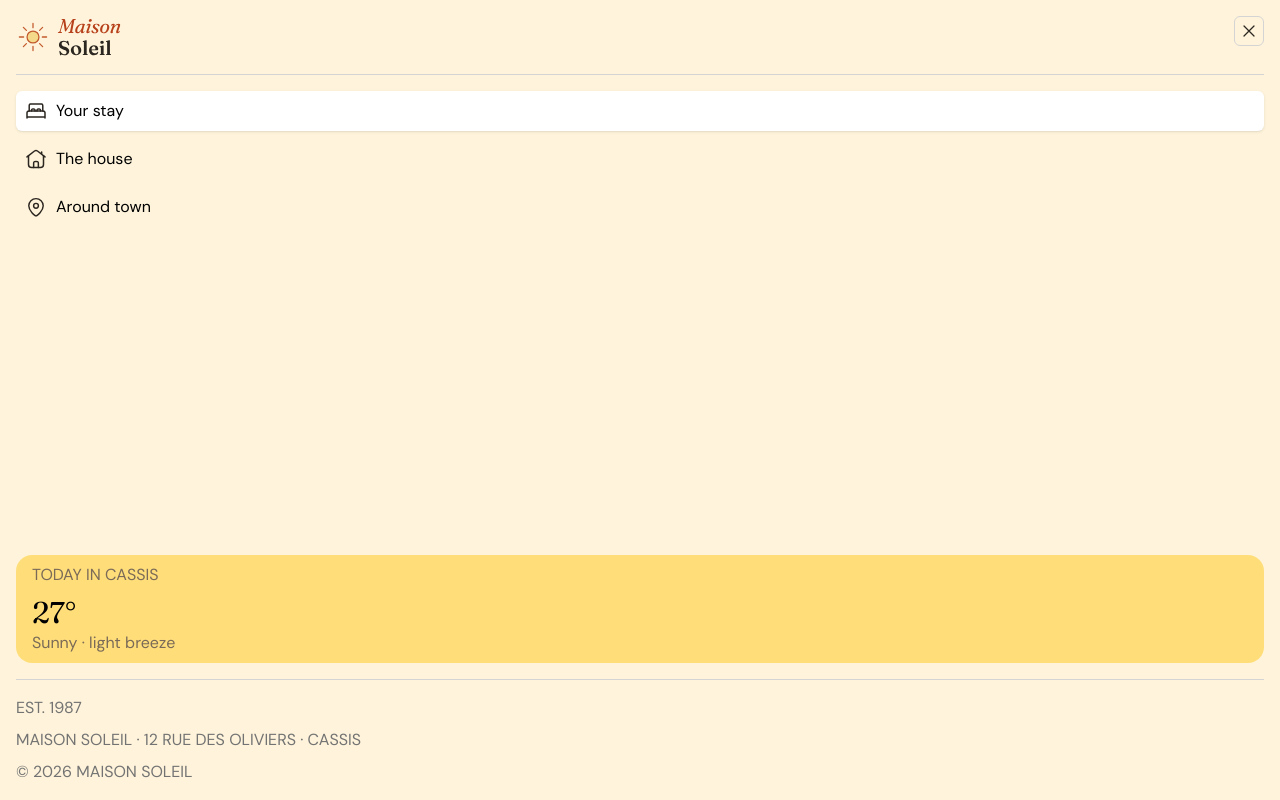
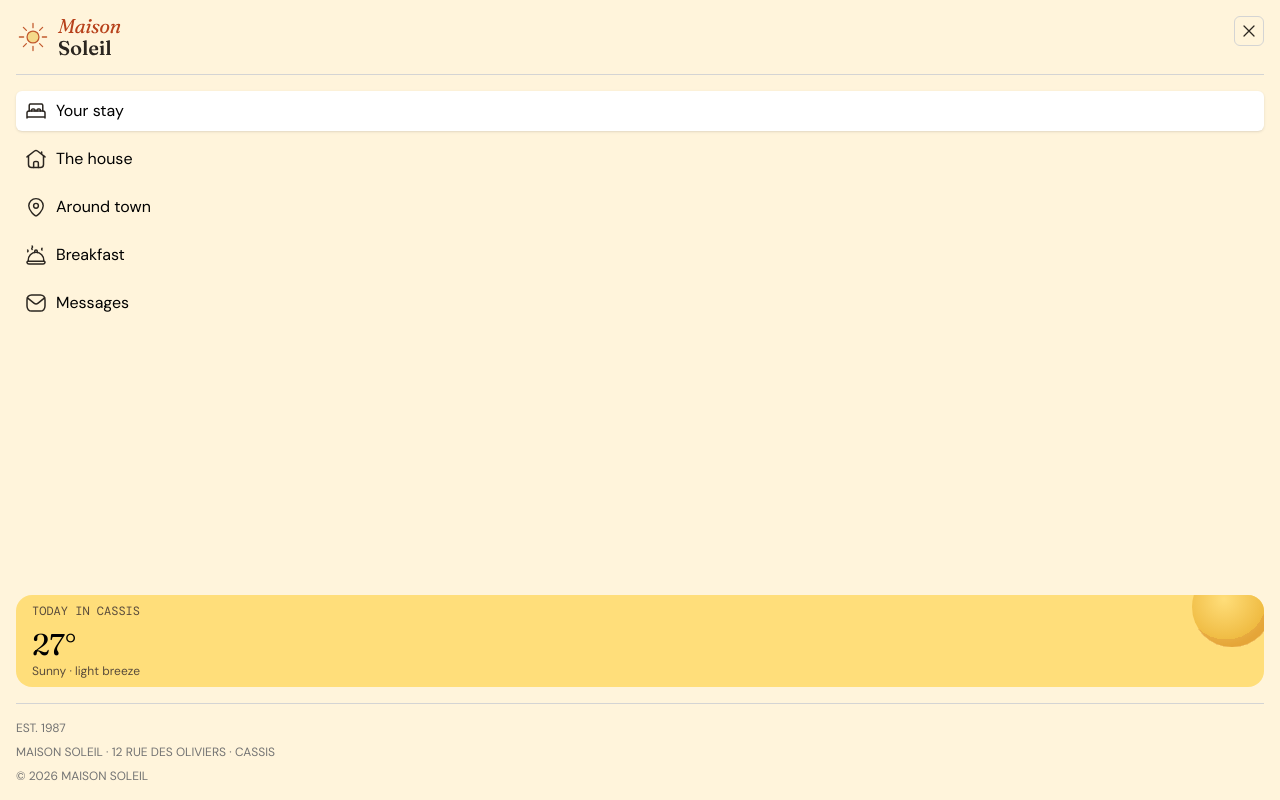
Before and after one commit to WilsonQuayson/Frontend-Showcase, a React (Vite) app in the folder Hotel-Booking-Confirmation-Page/: page / in a window 1280 px wide. Both pictures are taken after a click on the button 1249 px from the left and 31 px from the top of the page. Built offline with nearby package versions, Linux system fonts and the light colour scheme.

Commit message:
(HBCP): Add decorative image inside weather section

```diff
--- a/Hotel-Booking-Confirmation-Page/src/components/Nav.tsx
+++ b/Hotel-Booking-Confirmation-Page/src/components/Nav.tsx
@@ -4,17 +4,22 @@ import close from '../assets/icon-close.svg'
 import bed from '../assets/icon-bed.svg'
 import house from '../assets/icon-house.svg'
 import pin from '../assets/icon-pin.svg'
+import weather from '../assets/icon-weather.svg'
+import breakfast from '../assets/icon-breakfast-outline.svg'
+import mail from '../assets/icon-mail.svg'
 
 
 import { useState } from 'react';
 import MenuButton from './MenuButton';
 
-type MenuItemId = "stay" | "rate" | "details";
+type MenuItemId = "stay" | "rate" | "details" | "breakfast" | "mail";
 
 const menuItems: Array<{ id: MenuItemId; label: string; icon: string }> = [
   { id: "stay", label: "Your stay", icon: bed },
   { id: "rate", label: "The house", icon: house },
   { id: "details", label: "Around town", icon: pin },
+  { id: "breakfast", label: "Breakfast", icon: breakfast },
+  { id: "mail", label: "Messages", icon: mail },
 ];
 
 const Nav = () => {
@@ -22,7 +27,7 @@ const Nav = () => {
     const [activeItem, setActiveItem] = useState<MenuItemId>("stay");
 
     return(
-        <nav className='h-screen p-4 flex flex-col'>
+        <nav className={`p-4 flex flex-col ${open ? "h-screen" : ""}`}>
             <section className='pb-4 flex justify-between border-b border-neutral-300'>
                 <section>
                     <img src={logo} alt="" />
@@ -47,13 +52,14 @@ const Nav = () => {
                         ))}
                     </section>
                     <section>
-                        <section className='w-full py-2 px-4 bg-sun-200 rounded-2xl'>
-                            <h3 className='uppercase text-neutral-600'>today in cassis</h3>
+                        <section className='w-full py-2 px-4 bg-sun-200 rounded-2xl relative overflow-hidden'>
+                            <img className='absolute -right-2 -top-7' src={weather} alt="" />
+                            <h3 className='uppercase font-mono text-xs text-neutral-700'>today in cassis</h3>
                             <p className='text-3xl font-display pt-2'>27°</p>
-                            <p className='text-neutral-600'>Sunny · light breeze</p>
+                            <p className='text-neutral-700 text-xs'>Sunny · light breeze</p>
                         </section>
                         <hr className='text-neutral-300 my-4' />
-                        <section className='text-neutral-500 text'>
+                        <section className='text-neutral-500 text-xs'>
                             <p >EST. 1987</p>
                             <p className='py-2'>MAISON SOLEIL · 12 RUE DES OLIVIERS · CASSIS</p>
                             <p>© 2026 MAISON SOLEIL</p>
--- a/Hotel-Booking-Confirmation-Page/src/layout/RootLayout.tsx
+++ b/Hotel-Booking-Confirmation-Page/src/layout/RootLayout.tsx
@@ -1,4 +1,4 @@
-import { Outlet, NavLink } from "react-router-dom";
+import { Outlet } from "react-router-dom";
 import Nav from "../components/Nav";
 
 export default function RootLayout() {
```
